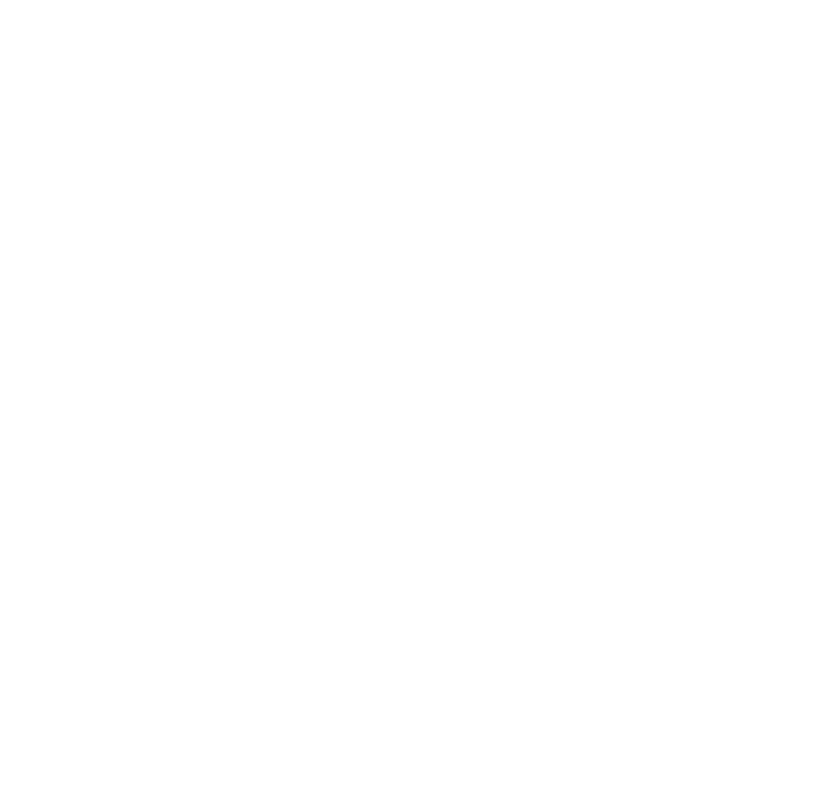
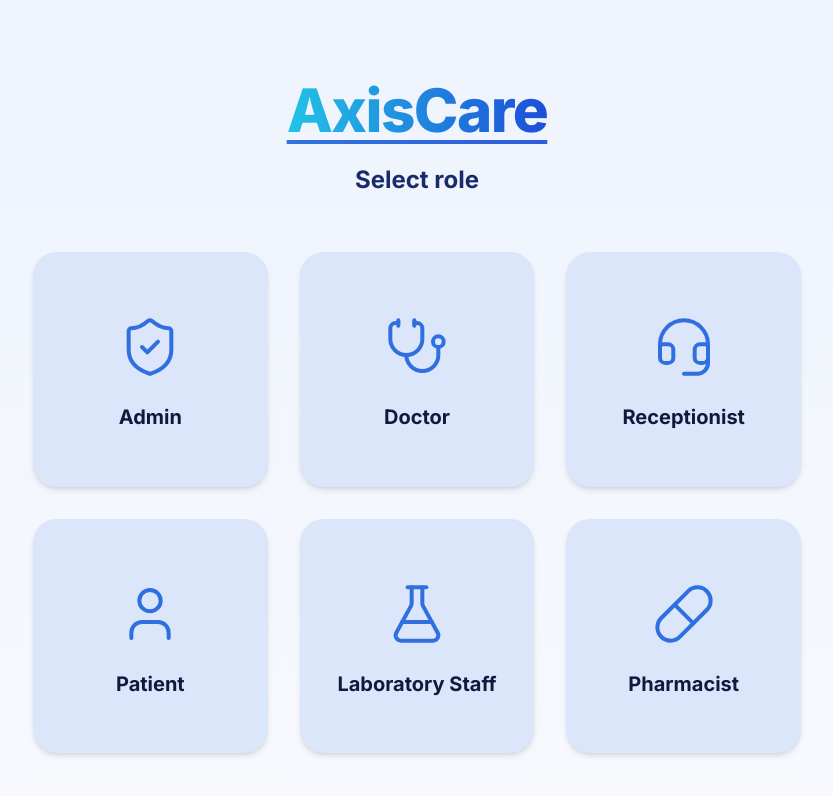
Before and after one commit to shubhamhegishte16/AxisCare, a React (Vite) app in the folder frontend/: page /role-select in a window 1280 px wide. Before the commit this address had no page. Shown: the top 796 px of the page, without its empty margins (223-1056 px from the left). Built offline with nearby package versions, Linux system fonts and the light colour scheme.

Commit message:
Role selection

```diff
--- a/frontend/src/App.jsx
+++ b/frontend/src/App.jsx
@@ -2,6 +2,7 @@ import React from 'react';
 import { BrowserRouter as Router, Routes, Route, Navigate } from 'react-router-dom';
 import Landing from './Landing';
 import DoctorDashboard from './doctorpanel/DoctorDashboard';
+import RoleSelect from './RoleSelect';
 
 // Patient Panel
 import PatientDashboard from './PatientPanel/PatientDashboard.jsx';
@@ -23,6 +24,8 @@ function App() {
         <Route path="/" element={<Landing />} />
         {/* Redirecting to dashboard for any doctor path for now */}
         <Route path="/doctordashboard/*" element={<DoctorDashboard />} />
+        {/* select role Panel */}
+	<Route path="/role-select" element={<RoleSelect />} />
 
 
         {/* Patient Panel */}
--- /dev/null
+++ b/frontend/src/RoleSelect.jsx
@@ -0,0 +1,58 @@
+import React from 'react';
+import { useNavigate } from 'react-router-dom';
+import {
+  ShieldCheck,
+  Stethoscope,
+  Headset,
+  User,
+  FlaskConical,
+  Pill,
+} from 'lucide-react';
+
+const roles = [
+  { key: 'admin', label: 'Admin', icon: ShieldCheck, path: '/admin' },
+  { key: 'doctor', label: 'Doctor', icon: Stethoscope, path: '/doctordashboard' },
+  { key: 'receptionist', label: 'Receptionist', icon: Headset, path: '/receptionist' },
+  { key: 'patient', label: 'Patient', icon: User, path: '/patient-dashboard' },
+  { key: 'lab', label: 'Laboratory Staff', icon: FlaskConical, path: '/lab' },
+  { key: 'pharmacist', label: 'Pharmacist', icon: Pill, path: '/pharmacist' },
+];
+
+export default function RoleSelect() {
+  const navigate = useNavigate();
+
+  return (
+    <div className="min-h-screen w-full bg-gradient-to-b from-[#eef3fd] to-[#f7f9fd] flex flex-col items-center px-6 py-16 sm:py-20">
+      <div className="text-center mb-10 sm:mb-14">
+        <h1 className="text-4xl sm:text-5xl md:text-6xl font-extrabold tracking-tight">
+          <span className="bg-gradient-to-r from-[#22c3e6] to-[#1d4ed8] bg-clip-text text-transparent underline decoration-[#1d4ed8]/70 decoration-4 underline-offset-8">
+            AxisCare
+          </span>
+        </h1>
+        <p className="mt-6 text-xl sm:text-2xl font-bold text-[#1a2b6b]">
+          Select role
+        </p>
+      </div>
+
+      <div className="w-full max-w-3xl grid grid-cols-2 sm:grid-cols-3 gap-4 sm:gap-6 md:gap-8">
+        {roles.map(({ key, label, icon: Icon, path }) => (
+          <button
+            key={key}
+            onClick={() => navigate(path)}
+            className="group flex flex-col items-center justify-center gap-4 rounded-3xl bg-[#dbe6fb] hover:bg-[#cfdefa] shadow-md hover:shadow-lg hover:-translate-y-1 transition-all duration-200 aspect-square p-4 sm:p-6 focus:outline-none focus-visible:ring-4 focus-visible:ring-[#1d4ed8]/40"
+          >
+            <span className="flex items-center justify-center w-16 h-16 sm:w-20 sm:h-20">
+              <Icon
+                className="w-12 h-12 sm:w-16 sm:h-16 text-[#2f6fe0]"
+                strokeWidth={1.5}
+              />
+            </span>
+            <span className="text-base sm:text-xl font-bold text-[#0f1b3d] text-center leading-tight">
+              {label}
+            </span>
+          </button>
+        ))}
+      </div>
+    </div>
+  );
+}
```
